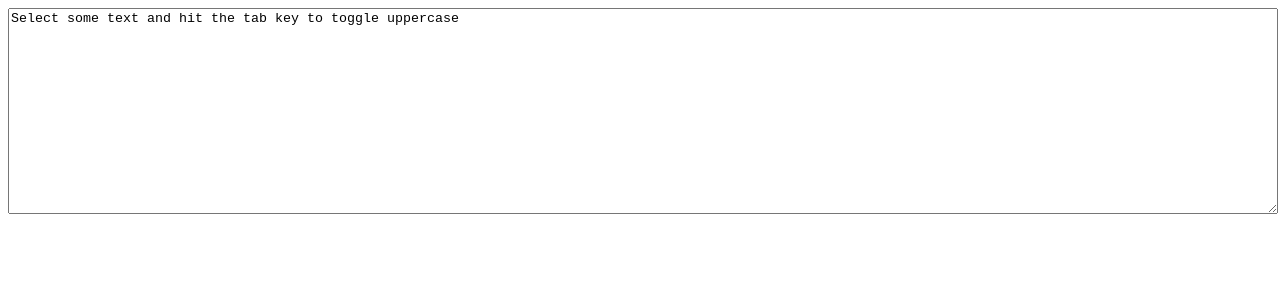
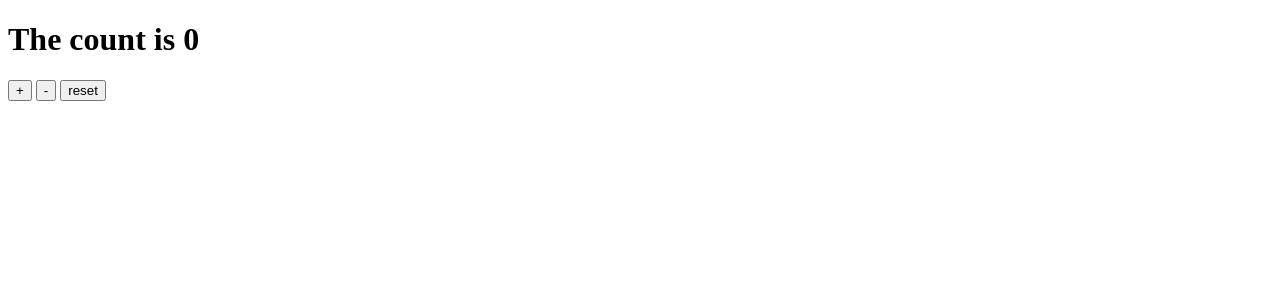
Before and after one commit to mooninlearn/learn-svelte-web-official_tutorial, a Svelte app: page / in a window 1280 px wide. Shown: the top 300 px of the page. Built offline with nearby package versions, Linux system fonts and the light colour scheme.

Commit message:
Stores  Writable stores

```diff
--- a/src/App.svelte
+++ b/src/App.svelte
@@ -1,37 +1,18 @@
 <script>
-	import { tick } from 'svelte';
+	import { count } from './stores.js';
+	import Incrementer from './Incrementer.svelte';
+	import Decrementer from './Decrementer.svelte';
+	import Resetter from './Resetter.svelte';
 
-	let text = `Select some text and hit the tab key to toggle uppercase`;
+	let countValue;
 
-	async function handleKeydown(event) {
-		if (event.key !== 'Tab') return;
-
-		event.preventDefault();
-
-		const { selectionStart, selectionEnd, value } = this;
-		const selection = value.slice(selectionStart, selectionEnd);
-
-		const replacement = /[a-z]/.test(selection)
-			? selection.toUpperCase()
-			: selection.toLowerCase();
-
-		text = (
-			value.slice(0, selectionStart) +
-			replacement +
-			value.slice(selectionEnd)
-		);
-
-		await tick();
-		this.selectionStart = selectionStart;
-		this.selectionEnd = selectionEnd;
-	}
+	count.subscribe(value => {
+		countValue = value;
+	});
 </script>
 
-<style>
-	textarea {
-		width: 100%;
-		height: 200px;
-	}
-</style>
+<h1>The count is {countValue}</h1>
 
-<textarea value={text} on:keydown={handleKeydown}></textarea>
+<Incrementer/>
+<Decrementer/>
+<Resetter/>
--- /dev/null
+++ b/src/Decrementer.svelte
@@ -0,0 +1,11 @@
+<script>
+	import { count } from './stores.js';
+
+	function decrement() {
+		count.update(n => n - 1);
+	}
+</script>
+
+<button on:click={decrement}>
+	-
+</button>
--- /dev/null
+++ b/src/Incrementer.svelte
@@ -0,0 +1,11 @@
+<script>
+	import { count } from './stores.js';
+
+	function increment() {
+		count.update(n => n + 1);
+	}
+</script>
+
+<button on:click={increment}>
+	+
+</button>
--- /dev/null
+++ b/src/Resetter.svelte
@@ -0,0 +1,11 @@
+<script>
+	import { count } from './stores.js';
+
+	function reset() {
+		count.set(0);
+	}
+</script>
+
+<button on:click={reset}>
+	reset
+</button>
--- /dev/null
+++ b/src/stores.js
@@ -0,0 +1,3 @@
+import { writable } from 'svelte/store';
+
+export const count = writable(0);
```
Also changed, not shown: 1 other file (tests, documents, lock files or other folders).
